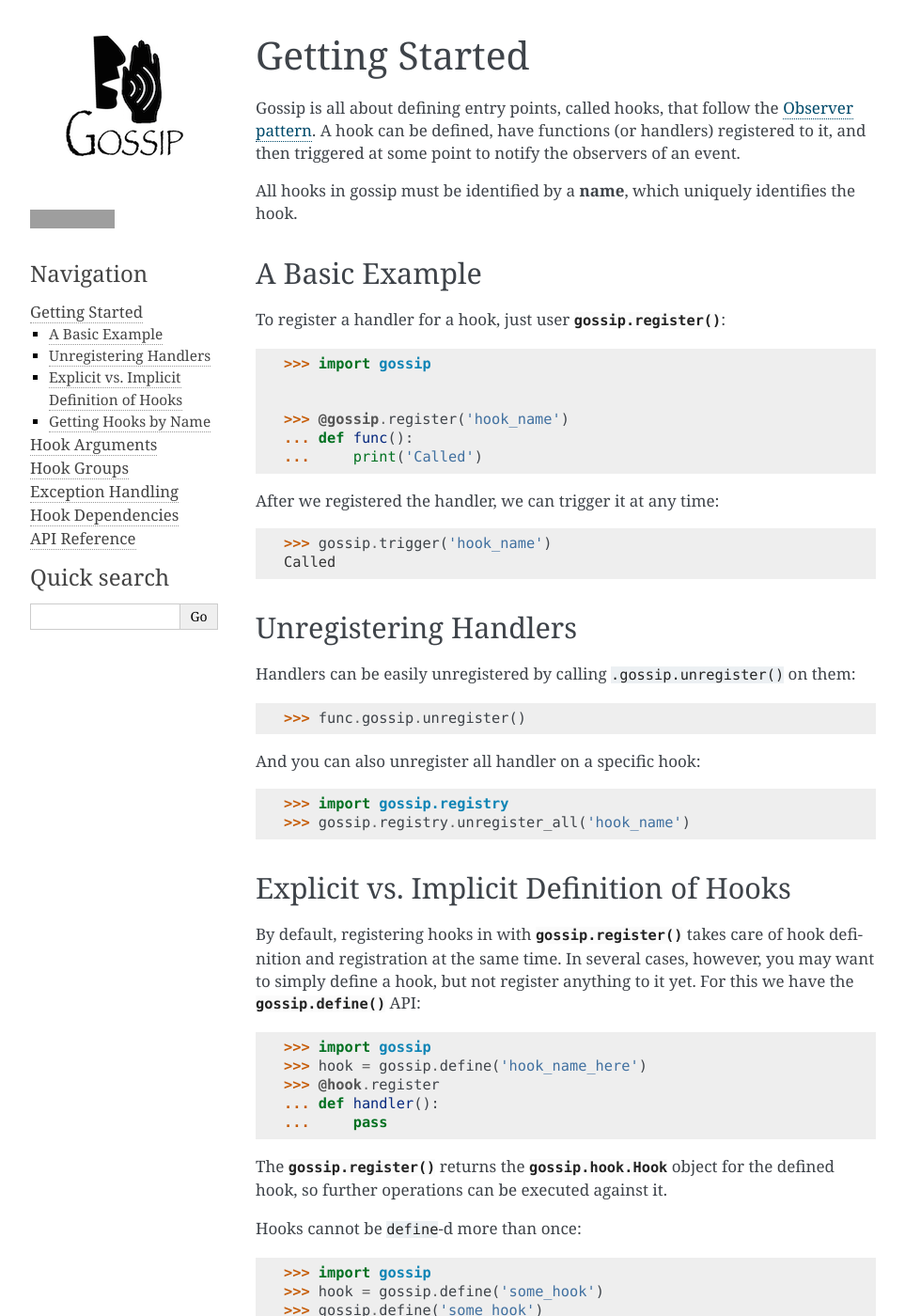
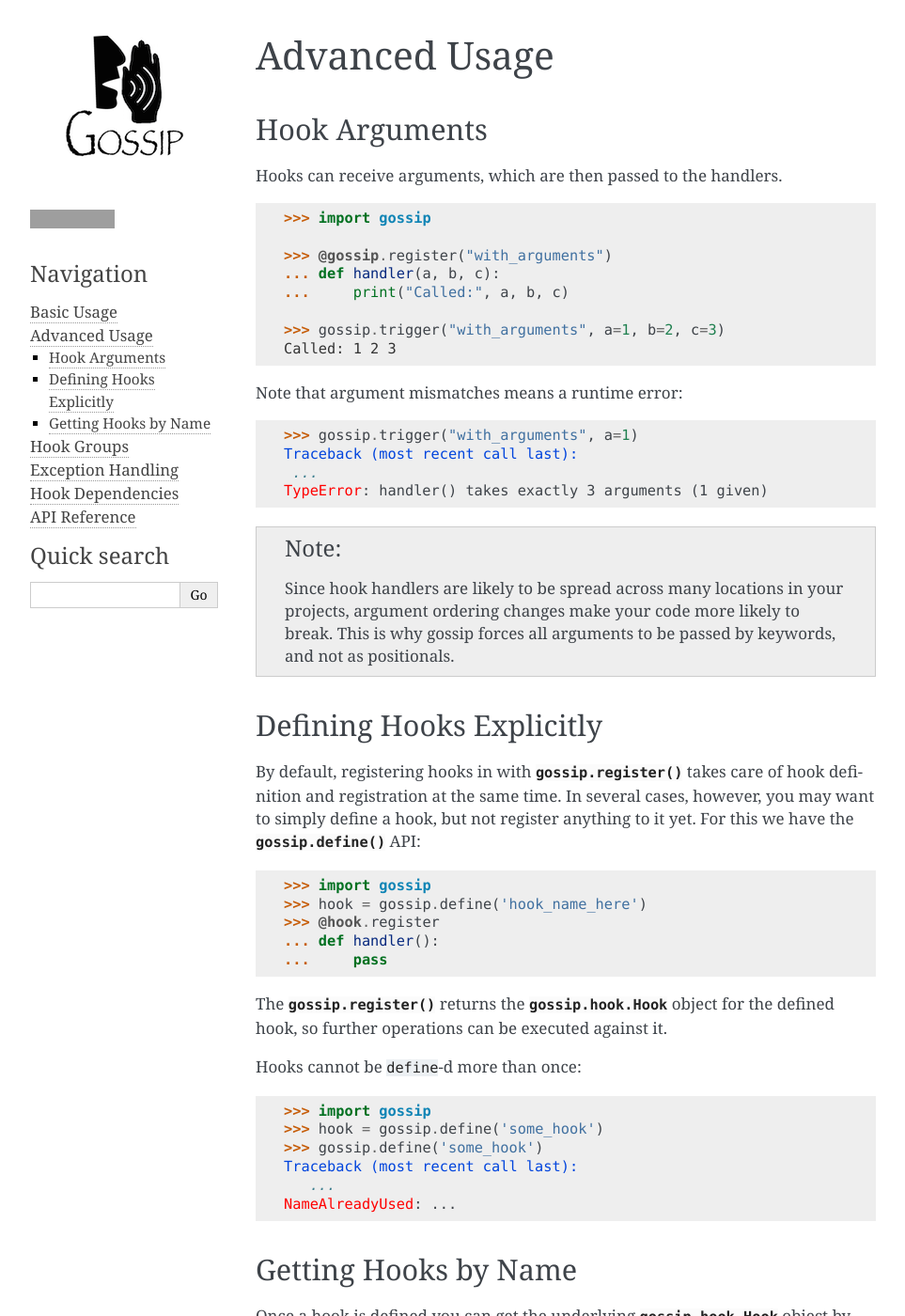
Before and after one commit to getslash/gossip, a Sphinx documentation site: the page built from doc/advanced.rst, in a window 1280 px wide and 1400 px high. Shown: the whole window at 94% size, without its empty margins (148-1111 px from the left). Built offline with Sphinx 7.4.7, drawn with Linux system fonts in a browser that asks for light colours; grey boxes are pictures that could not be loaded.

Commit message:
Docs cosmetics

```diff
--- a/doc/getting_started.rst
+++ b/doc/advanced.rst
@@ -1,51 +1,38 @@
-Getting Started
-===============
+Advanced Usage
+==============
 
-Gossip is all about defining entry points, called hooks, that follow the `Observer pattern <http://en.wikipedia.org/wiki/Observer_pattern>`_. A hook can be defined, have functions (or handlers) registered to it, and then triggered at some point to notify the observers of an event.
+Hook Arguments
+--------------
 
-All hooks in gossip must be identified by a **name**, which uniquely identifies the hook.
-
-A Basic Example
----------------
-
-To register a handler for a hook, just user :py:func:`gossip.register`:
+Hooks can receive arguments, which are then passed to the handlers.
 
 .. code-block:: python
 
 		>>> import gossip
 
+		>>> @gossip.register("with_arguments")
+		... def handler(a, b, c):
+		...     print("Called:", a, b, c)
 
-		>>> @gossip.register('hook_name')
-		... def func():
-		...     print('Called')
+		>>> gossip.trigger("with_arguments", a=1, b=2, c=3)
+		Called: 1 2 3
 
-After we registered the handler, we can trigger it at any time:
+Note that argument mismatches means a runtime error:
 
 .. code-block:: python
 
-		>>> gossip.trigger('hook_name')
-		Called
+		>>> gossip.trigger("with_arguments", a=1) # doctest: +IGNORE_EXCEPTION_DETAIL
+		Traceback (most recent call last):
+		 ...
+		TypeError: handler() takes exactly 3 arguments (1 given)
+
+.. note::
+   Since hook handlers are likely to be spread across many locations in your projects, argument ordering changes make your code more likely to break. This is why gossip forces all arguments to be passed by keywords, and not as positionals.
 
 
-Unregistering Handlers
-----------------------
 
-Handlers can be easily unregistered by calling ``.gossip.unregister()`` on them:
-
-.. code-block:: python
-
-		>>> func.gossip.unregister()
-
-And you can also unregister all handler on a specific hook:
-
-.. code-block:: python
-
-		>>> import gossip.registry
-		>>> gossip.registry.unregister_all('hook_name')
-
-
-Explicit vs. Implicit Definition of Hooks
------------------------------------------
+Defining Hooks Explicitly
+-------------------------
 
 By default, registering hooks in with :func:`gossip.register` takes care of hook definition and registration at the same time. In several cases, however, you may want to simply define a hook, but not register anything to it yet. For this we have the :func:`gossip.define` API:
 
--- a/doc/index.rst
+++ b/doc/index.rst
@@ -15,8 +15,8 @@ Contents:
 .. toctree::
    :maxdepth: 2
 
-   getting_started
-   arguments
+   basics
+   advanced
    hook_groups
    error_handling
    hook_dependencies
```
Also changed, not shown: doc/arguments.rst (deleted, +0 -27 lines), doc/basics.rst (added, +47 -0 lines).
